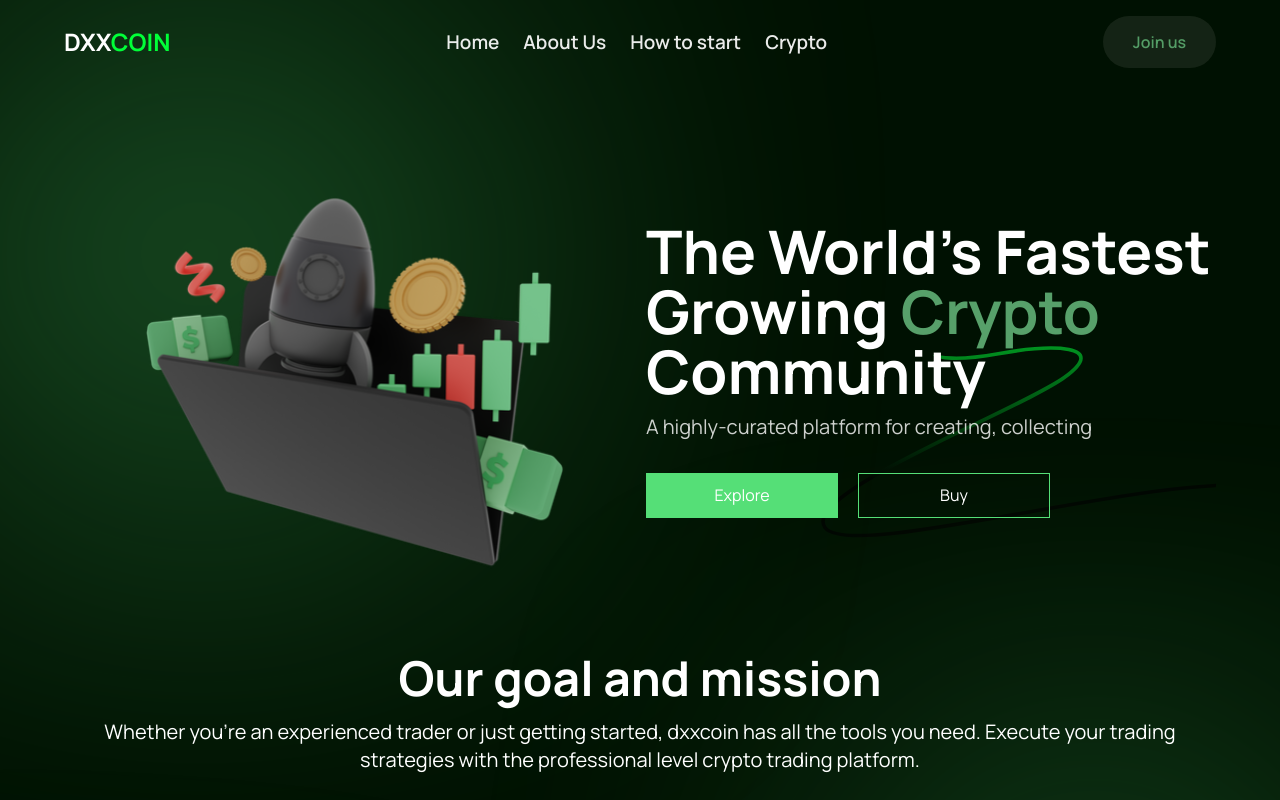
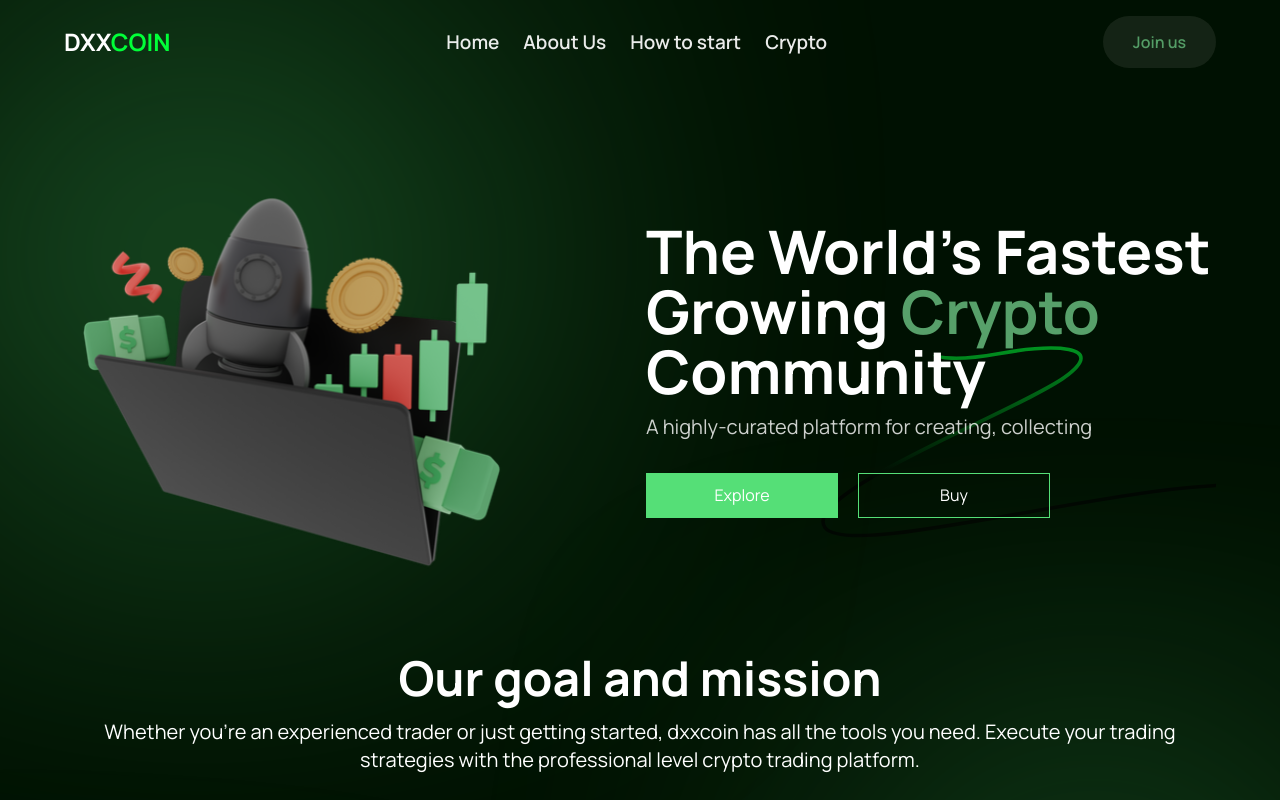
Before and after one commit to gift56/DxxCoin, a React (Vite) app: page / in a window 1280 px wide. Shown: the top 800 px of the page. Built offline with nearby package versions, Linux system fonts and the light colour scheme.

Commit message:
adding animations

```diff
--- a/src/components/Hero.jsx
+++ b/src/components/Hero.jsx
@@ -12,8 +12,8 @@ const Hero = () => {
         <div className="flex md:flex-row flex-col-reverse md:justify-between justify-center items-center w-full gap-3 md:overflow-hidden mt-5">
           <div className="flex-1">
             <motion.div
-              initial={{ x: 0 }}
-              whileInView={{ x: "4rem" }}
+              initial={{ x: "-5rem" }}
+              whileInView={{ x: 1 }}
               transition={transition}
               className="xl:w-[459px] xl:h-[530px] w-[100%]"
             >
@@ -30,9 +30,14 @@ const Hero = () => {
               The World’s Fastest Growing{" "}
               <span className="text-[#57A06A]">Crypto</span> Community
             </motion.h1>
-            <p className="text-[#ffffffcc] font-normal xl:text-xl text-lg">
+            <motion.p
+              initial={{ opacity: 0, y: "10px" }}
+              whileInView={{ opacity: 1, y: 0 }}
+              transition={{ type: "spring", duration: 2 }}
+              className="text-[#ffffffcc] font-normal xl:text-xl text-lg"
+            >
               A highly-curated platform for creating, collecting
-            </p>
+            </motion.p>
             <div className="flex md:justify-start justify-center gap-5 items-center mt-5 w-full">
               <button className="border bg-[#55DF77] md:w-[192px] w-[50%] text-white h-[45px] flex items-center justify-center border-[#55DF77] hover:bg-transparent hover:border-[#55DF77] transition-all duration-300">
                 Explore
```
